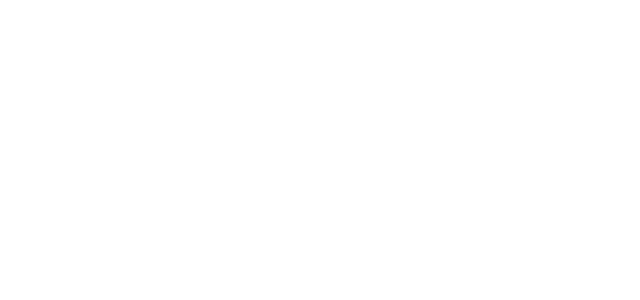
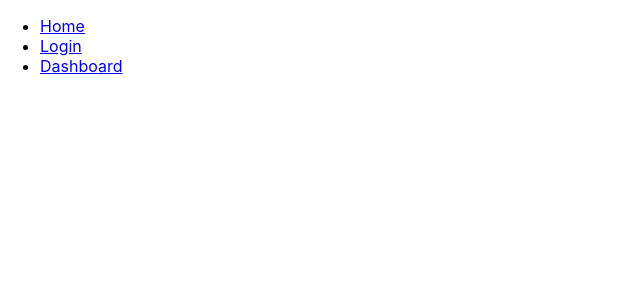
Before and after one commit to Software-Sleeps/DI-Capstone2-SocialNetworkLite, a React (Create React App) app: page / in a window 1280 px wide. Shown: the top 300 px of the page, without its empty margins (0-640 px from the left). Built offline with nearby package versions, Linux system fonts and the light colour scheme.

Commit message:
added navigation component

```diff
--- a/src/App.js
+++ b/src/App.js
@@ -5,11 +5,15 @@ import React, { Component } from 'react';
 import Login from './components/Login/Login';
 import { Switch, Route } from 'react-router-dom'
 import Dashboard from './components/Dashboard/Dashboard';
+import Navigation from './components/Navigation/Navigation';
 
 class App extends Component {
   render() {
     return (
       <div>
+
+        <Navigation/>
+
         <Switch>
 
       <Route exact path="/login">
--- /dev/null
+++ b/src/components/Navigation/Navigation.js
@@ -0,0 +1,19 @@
+import { Link } from "react-router-dom";
+
+import React, { Component } from 'react';
+
+class Navigation extends Component {
+    render() {
+        return (
+            <div>
+                <ul>
+                    <li><Link to="/">Home</Link></li>
+                    <li><Link to="/login">Login</Link></li>
+                    <li><Link to="/dashboard">Dashboard</Link></li>
+                </ul>
+            </div>
+        );
+    }
+}
+
+export default Navigation;
```
